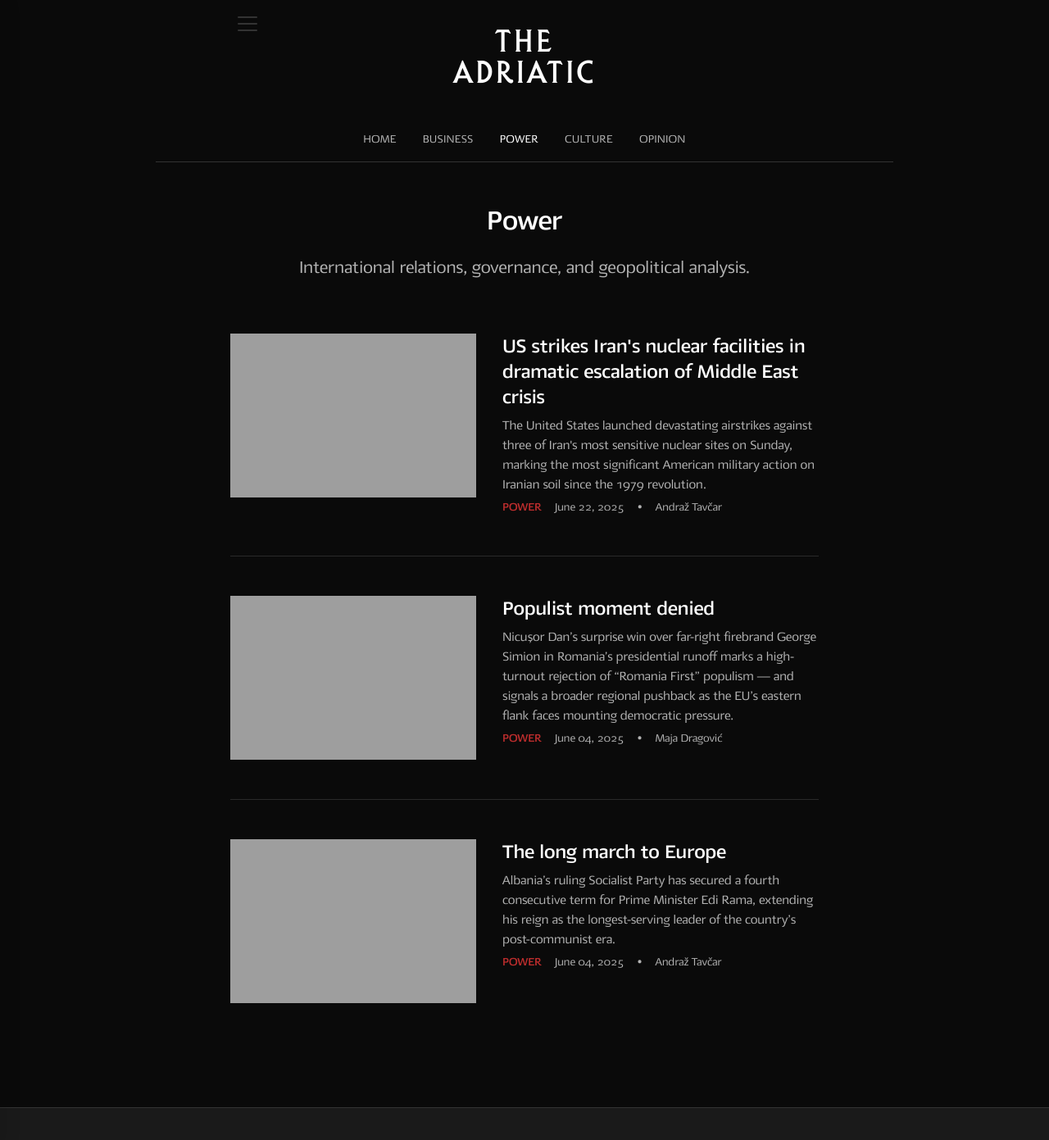
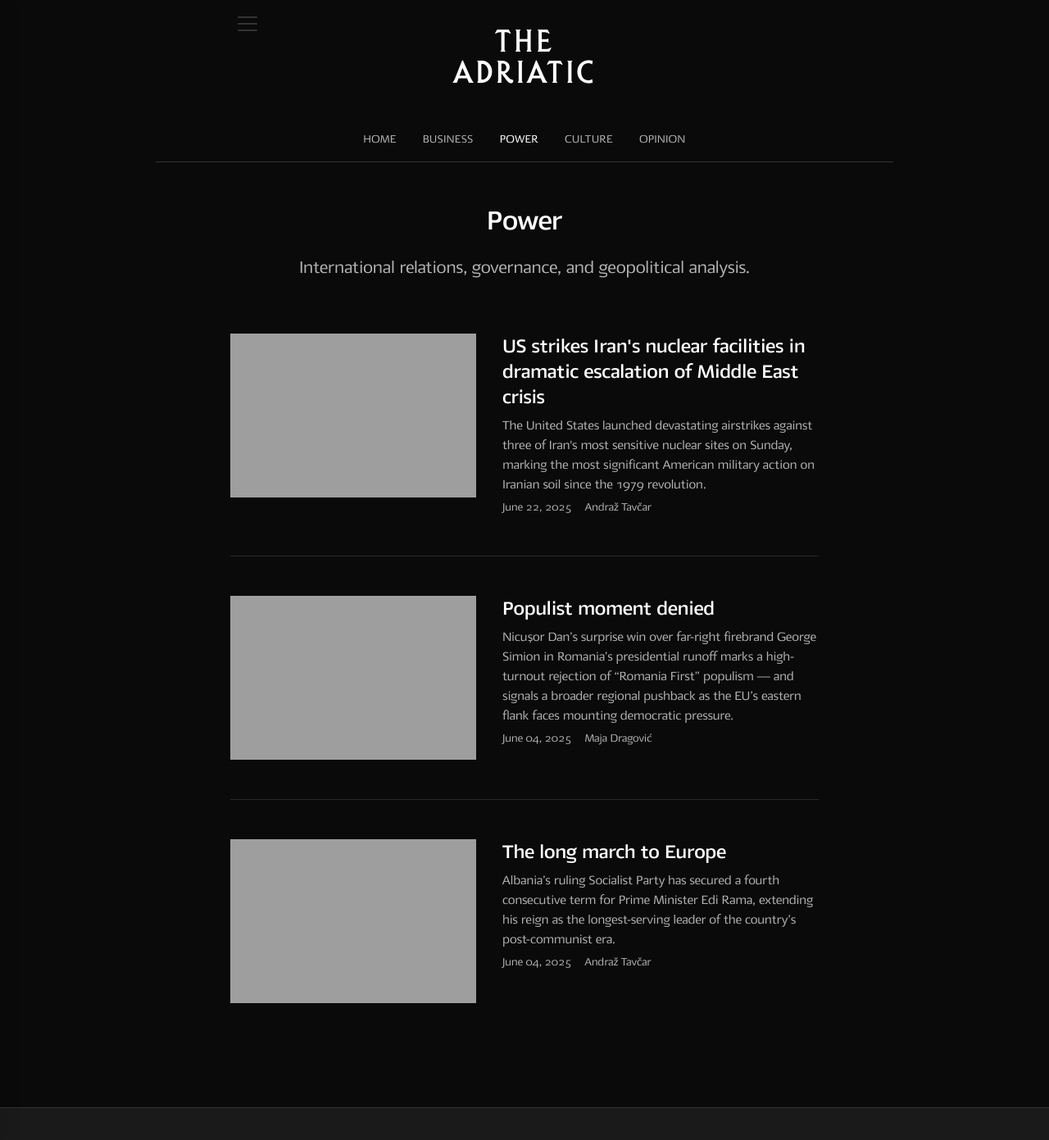
Before and after one commit to tfhoerest/azt, a Jekyll site: the page built from power.html, in a window 1280 px wide and 1400 px high. Shown: the top 1391 px of the window at 82% size. Built offline with Jekyll 4.4.1, drawn with Linux system fonts in a browser that asks for light colours; some web fonts are replaced.

Commit message:
Update category.html

```diff
--- a/_layouts/category.html
+++ b/_layouts/category.html
@@ -145,10 +145,8 @@ layout: default
                     <h2><a href="{{ post.url | relative_url }}">{{ post.title }}</a></h2>
                     <p class="post-card-excerpt">{{ post.excerpt | strip_html }}</p>
 <div class="post-card-meta">
-                        <span class="category-tag {{ post.category }}">{{ post.category | upcase }}</span>
     <span>{{ post.date | date: "%B %d, %Y" }}</span>
     {% if post.author %}
-                            <span>•</span>
         <span>{{ post.author }}</span>
     {% endif %}
 </div>
```
Lines whose indentation alone changed are shown as unchanged.
